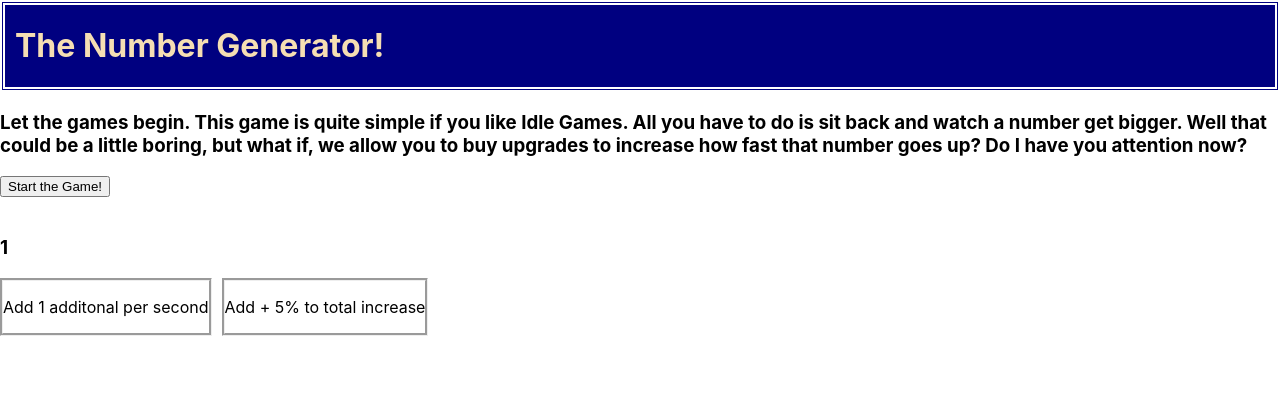
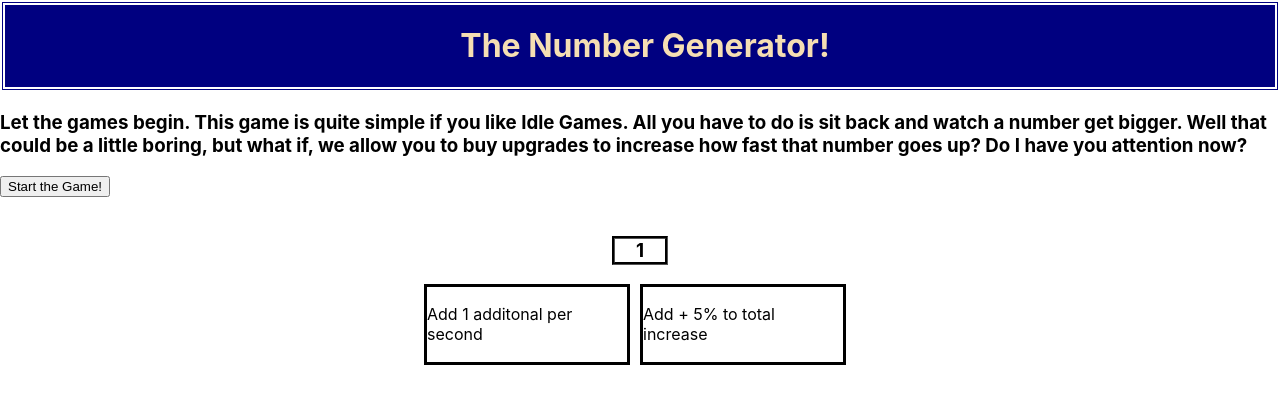
Before and after one commit to Koda125/Name-Will-Update, a React (Create React App) app: page / in a window 1280 px wide. Shown: the top 404 px of the page. Built offline with nearby package versions, Linux system fonts and the light colour scheme.

Commit message:
Updated CSS Styling.

```diff
--- a/src/App.css
+++ b/src/App.css
@@ -5,4 +5,6 @@
   border-style: double;
   border-width: 5px;
   padding-left: 10px;
+  display: flex;
+  justify-content: center;
 }
--- a/src/CoreGame/CoreGame.css
+++ b/src/CoreGame/CoreGame.css
@@ -1,10 +1,15 @@
 
 
 .add-one{
-    border-style:groove;
+    min-height: 75px;
+    max-width: 200px;
+    border:3px solid black;
    border-width: 3px;
     margin-right: 10px;
     box-shadow: 4px;
+    display: flex;
+    align-items: center;
+    justify-content: center;
 
 }
 
@@ -12,4 +17,28 @@
     display: flex;
   flex-direction: row;
   align-items: center;
+  justify-content: center;
 }
+
+.intro-text{
+    display: flex;
+    justify-content: center;
+    align-items: center;
+
+}
+
+.big-number{
+    display: flex;
+    justify-content: center;
+
+
+}
+
+.number-display{
+    border: 3px;
+    border-style: groove;
+    border-color: black;
+    min-width: 50px;
+    display: flex;
+    justify-content: center;
+}
--- a/src/CoreGame/CoreGame.jsx
+++ b/src/CoreGame/CoreGame.jsx
@@ -45,11 +45,15 @@ function CoreGame() {
             <button onClick={startGame}>Start the Game!</button>
         </div>
         <br />
-            <h3>{Math.floor(number)}</h3>
+        <div className="big-number">
+            <h3 className="number-display">{Math.floor(number)}</h3>
+        </div>
         <div className="first-row">
             <div className="add-one" onClick={()=>{addToNumber()}}>
-                <p>Add {addNumber} additonal per second</p>
-                <p></p>
+                <div>
+                    <p>Add {addNumber} additonal per second</p>
+                </div>
+
             </div>
             <div className="add-one" onClick={()=>{addPercent()}}>
                 <p>Add + {numberPercent + 5}% to total increase</p>
```
